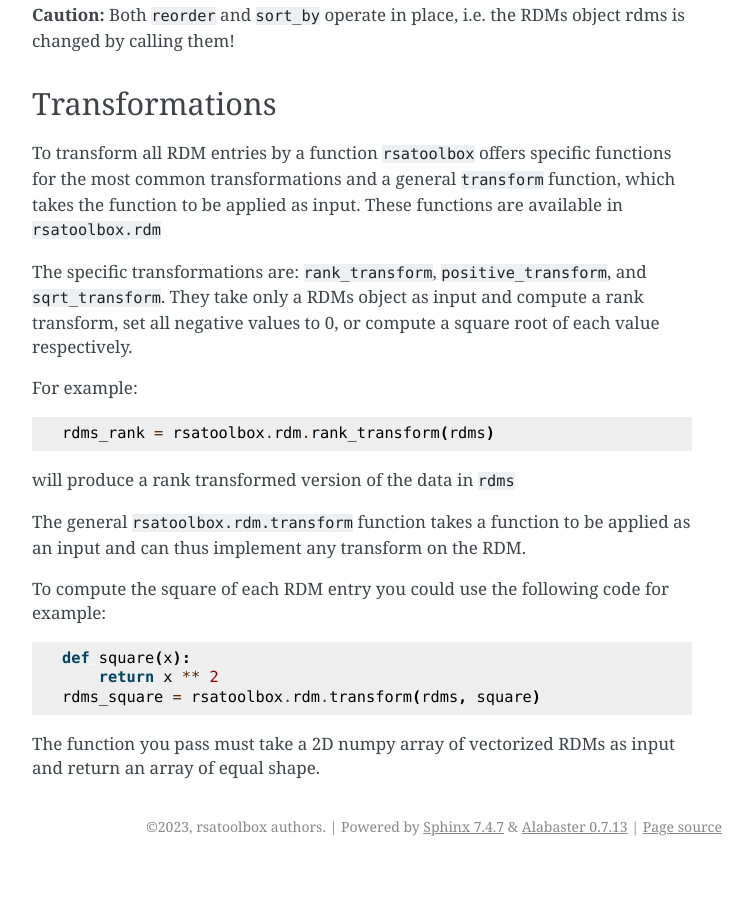
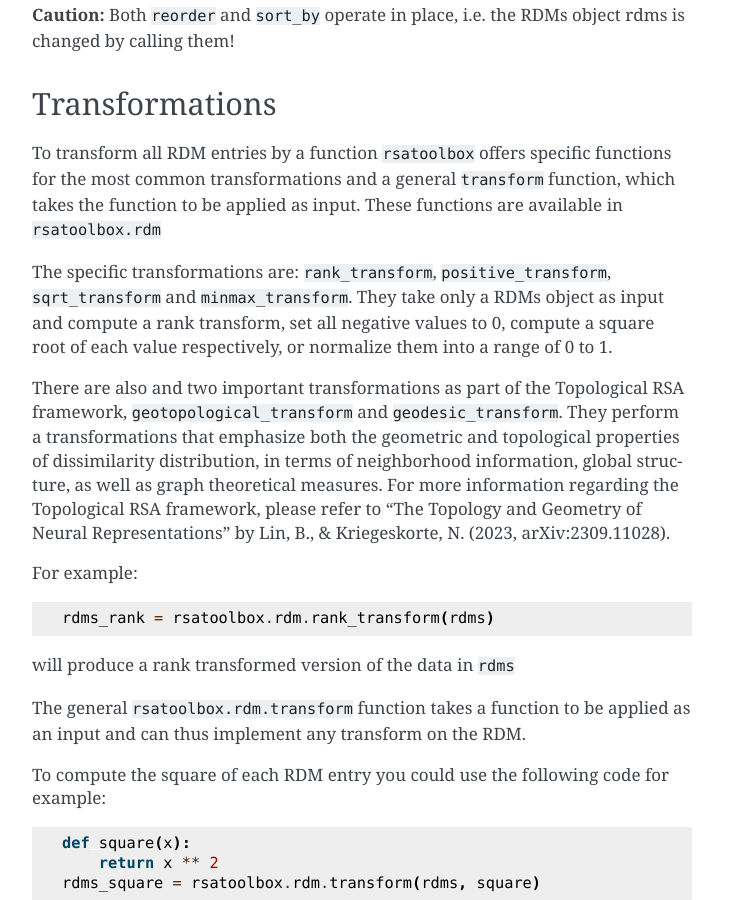
Before and after one commit to rsagroup/rsatoolbox, a Sphinx documentation site: the page built from docs/source/operations.rst, in a window 1280 px wide and 900 px high, scrolled down 1788 px. Shown: the whole window, without its empty margins (388-1140 px from the left). Built offline with Sphinx 7.4.7, drawn with Linux system fonts in a browser that asks for light colours; pages that are not in the unit, such as notebooks, are missing from menus; before the commit the page ends 2654 px from its top, so only the background shows below that.

Commit message:
[FEAT] Topological RSA - documentation

```diff
--- a/docs/source/operations.rst
+++ b/docs/source/operations.rst
@@ -83,8 +83,10 @@ To transform all RDM entries by a function ``rsatoolbox`` offers specific functi
 for the most common transformations and a general ``transform`` function, which takes the
 function to be applied as input. These functions are available in ``rsatoolbox.rdm``
 
-The specific transformations are: ``rank_transform``, ``positive_transform``, and ``sqrt_transform``.
-They take only a RDMs object as input and compute a rank transform, set all negative values to 0, or compute a square root of each value respectively.
+The specific transformations are: ``rank_transform``, ``positive_transform``, ``sqrt_transform`` and ``minmax_transform``.
+They take only a RDMs object as input and compute a rank transform, set all negative values to 0, compute a square root of each value respectively, or normalize them into a range of 0 to 1.
+
+There are also and two important transformations as part of the Topological RSA framework, ``geotopological_transform`` and ``geodesic_transform``. They perform a transformations that emphasize both the geometric and topological properties of dissimilarity distribution, in terms of neighborhood information, global structure, as well as graph theoretical measures. For more information regarding the Topological RSA framework, please refer to "The Topology and Geometry of Neural Representations" by Lin, B., & Kriegeskorte, N. (2023, arXiv:2309.11028).
 
 For example:
 
```
